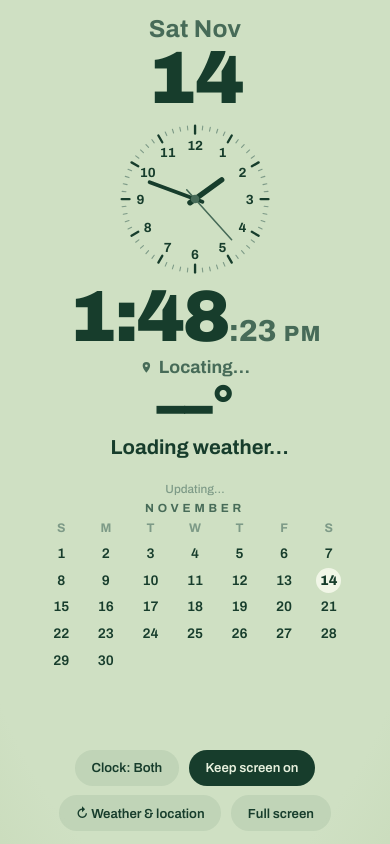
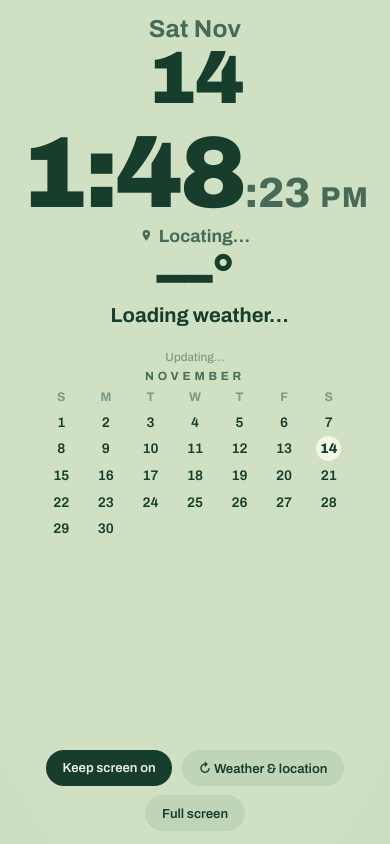
Before and after one commit to happysleepy617/happysleepy617.github.io, a plain HTML site: page index.html in a window 390 px wide. Drawn offline with Linux system fonts and the light colour scheme.

Commit message:
Digital-only clock: remove analogue face and mode switcher

```diff
--- a/index.html
+++ b/index.html
@@ -26,8 +26,6 @@
         --ink-faint: #7d9a87;
         --today-bg: #f1f6e7;
         --today-ink: #173d2c;
-        --hand: #173d2c;
-        --second: #476b58;
         --btn-bg: rgba(23, 61, 44, 0.08);
         --btn-bg-on: #173d2c;
         --btn-ink-on: #e6f0dd;
@@ -145,16 +143,8 @@
         min-height: 0;
         padding: 1vh 0;
       }
-      .clock-wrap {
-        width: min(40vh, 34vw);
-        aspect-ratio: 1;
-        flex: none;
-      }
-      .clock-wrap svg { width: 100%; height: 100%; display: block; }
-
-      /* ---------- Digital time: large readout under the analogue face.
-         Three display modes, switched by the Clock button and held in
-         memory only: "both" (default), "digital", "analogue". ---------- */
+      /* ---------- Digital time: the only clock — a large readout in
+         the top-right quadrant, sized to fill it. ---------- */
       .clock-block {
         display: flex;
         flex-direction: column;
@@ -164,42 +154,29 @@
       .digital {
         text-align: center;
         line-height: 0.95;
-        margin-top: 1.4vh;
         font-variant-numeric: tabular-nums;
         white-space: nowrap;
       }
       .d-time {
-        font-size: clamp(3.6rem, 9.5vw, 6.8rem);
+        font-size: clamp(4.6rem, 12vw, 9.5rem);
         font-weight: 900;
         letter-spacing: -0.03em;
         color: var(--ink);
       }
       .d-sec {
-        font-size: clamp(1.5rem, 4vw, 2.8rem);
+        font-size: clamp(1.9rem, 5vw, 3.8rem);
         font-weight: 800;
         color: var(--ink-soft);
         letter-spacing: -0.01em;
       }
       .d-ampm {
-        font-size: clamp(1.1rem, 2.8vw, 2rem);
+        font-size: clamp(1.3rem, 3.4vw, 2.6rem);
         font-weight: 800;
         color: var(--ink-soft);
         letter-spacing: 0.06em;
         margin-left: 0.35em;
         text-transform: uppercase;
       }
-      /* Both: shrink the analogue face so the large digital readout fits
-         in the same top-right quadrant without pushing weather off. */
-      .stage[data-clock-mode="both"] .clock-wrap { width: min(27vh, 23vw); }
-      /* Digital only: no face, the readout becomes the whole clock —
-         as large as the quadrant allows. */
-      .stage[data-clock-mode="digital"] .clock-wrap { display: none; }
-      .stage[data-clock-mode="digital"] .digital { margin-top: 0; }
-      .stage[data-clock-mode="digital"] .d-time { font-size: clamp(4.6rem, 12vw, 9.5rem); }
-      .stage[data-clock-mode="digital"] .d-sec { font-size: clamp(1.9rem, 5vw, 3.8rem); }
-      .stage[data-clock-mode="digital"] .d-ampm { font-size: clamp(1.3rem, 3.4vw, 2.6rem); }
-      /* Analogue only: original photo layout. */
-      .stage[data-clock-mode="analogue"] .digital { display: none; }
       .weather {
         align-self: flex-start;
         margin-left: 9%;
@@ -282,17 +259,10 @@
         .dow-month { font-size: 2.9vh; }
         .daynum { font-size: 8.8vh; margin-top: 0.3vh; }
         .clock-block { order: 2; align-self: center; margin-top: 0.8vh; }
-        .clock-wrap { width: min(25vh, 58vw); }
-        .stage[data-clock-mode="both"] .clock-wrap { width: min(18.5vh, 44vw); }
-        .digital { margin-top: 0.7vh; }
-        .d-time { font-size: 8.6vh; }
-        .d-sec { font-size: 3.6vh; }
-        .d-ampm { font-size: 2.6vh; }
-        .stage[data-clock-mode="digital"] .digital { margin-top: 0.4vh; }
-        .stage[data-clock-mode="digital"] .d-time { font-size: 12vh; }
-        .stage[data-clock-mode="digital"] .d-sec { font-size: 5vh; }
-        .stage[data-clock-mode="digital"] .d-ampm { font-size: 3.4vh; }
-        .stage[data-clock-mode="analogue"] .daynum { font-size: 10.5vh; }
+        .digital { margin-top: 0.4vh; }
+        .d-time { font-size: 12vh; }
+        .d-sec { font-size: 5vh; }
+        .d-ampm { font-size: 3.4vh; }
         .weather { order: 3; align-self: center; margin-left: 0; text-align: center; margin-top: 0.6vh; }
         .wx-place, .wx-cond { justify-content: center; }
         .wx-place { font-size: 2.1vh; }
@@ -308,17 +278,14 @@
       }
       @media (orientation: portrait) and (max-height: 640px) {
         .daynum { font-size: 8vh; }
-        .stage[data-clock-mode="both"] .clock-wrap { width: min(16vh, 40vw); }
-        .clock-wrap { width: min(23vh, 52vw); }
-        .d-time { font-size: 7.6vh; }
-        .stage[data-clock-mode="digital"] .d-time { font-size: 10.5vh; }
+        .d-time { font-size: 10.5vh; }
         .wx-temp { font-size: 6vh; }
         .cal span { font-size: 1.5vh; }
       }
     </style>
   </head>
   <body>
-    <main class="stage" id="stage" data-clock-mode="both">
+    <main class="stage" id="stage">
       <section class="left" aria-label="Date and calendar">
         <div class="date-block">
           <div class="dow-month" id="dowMonth">—</div>
@@ -332,16 +299,6 @@
 
       <section class="right" aria-label="Clock and weather">
         <div class="clock-block">
-          <div class="clock-wrap">
-            <svg viewBox="0 0 200 200" role="img" aria-label="Analogue clock">
-              <g id="ticks"></g>
-              <g id="numerals" font-family="Archivo, Helvetica Neue, sans-serif" font-weight="700" text-anchor="middle" dominant-baseline="central"></g>
-              <line id="handH" x1="100" y1="108" x2="100" y2="58" stroke-width="7" stroke-linecap="round" />
-              <line id="handM" x1="100" y1="110" x2="100" y2="38" stroke-width="5" stroke-linecap="round" />
-              <line id="handS" x1="100" y1="116" x2="100" y2="30" stroke-width="2" stroke-linecap="round" />
-              <circle cx="100" cy="100" r="5.5" id="hub" />
-            </svg>
-          </div>
           <div class="digital" role="timer" aria-label="Digital clock">
             <span class="d-time" id="digTime">--:--</span><span class="d-sec" id="digSec">:--</span><span class="d-ampm" id="digAmpm"></span>
           </div>
@@ -359,7 +316,6 @@
       </section>
 
       <nav class="controls" aria-label="Clock controls">
-        <button id="modeBtn" type="button">Clock: Both</button>
         <button id="wakeBtn" type="button" aria-pressed="false">Keep screen on</button>
         <button id="locBtn" type="button">↻ Weather &amp; location</button>
         <button id="fsBtn" type="button">Full screen</button>
@@ -377,43 +333,7 @@
         var el = function (id) { return document.getElementById(id); };
         var dowMonth = el("dowMonth"), dayNum = el("dayNum"),
             calMonth = el("calMonth"), cal = el("cal");
-        var handH = el("handH"), handM = el("handM"), handS = el("handS");
         var digTime = el("digTime"), digSec = el("digSec"), digAmpm = el("digAmpm");
-
-        /* ---------- Clock face ---------- */
-        (function buildFace() {
-          var ticks = el("ticks"), nums = el("numerals");
-          var ink = getComputedStyle(document.documentElement).getPropertyValue("--ink").trim() || "#173d2c";
-          var faint = getComputedStyle(document.documentElement).getPropertyValue("--ink-faint").trim() || "#7d9a87";
-          var NS = "http://www.w3.org/2000/svg";
-          for (var i = 0; i < 60; i++) {
-            var hour = i % 5 === 0;
-            var a = i * 6 * Math.PI / 180;
-            var r1 = hour ? 84 : 89, r2 = 94;
-            var ln = document.createElementNS(NS, "line");
-            ln.setAttribute("x1", 100 + r1 * Math.sin(a)); ln.setAttribute("y1", 100 - r1 * Math.cos(a));
-            ln.setAttribute("x2", 100 + r2 * Math.sin(a)); ln.setAttribute("y2", 100 - r2 * Math.cos(a));
-            ln.setAttribute("stroke", hour ? ink : faint);
-            ln.setAttribute("stroke-width", hour ? 3 : 1.4);
-            ln.setAttribute("stroke-linecap", "round");
-            ticks.appendChild(ln);
-            if (hour) {
-              var n = i / 5 === 0 ? 12 : i / 5;
-              var t = document.createElementNS(NS, "text");
-              var rn = 70;
-              t.setAttribute("x", 100 + rn * Math.sin(a));
-              t.setAttribute("y", 100 - rn * Math.cos(a) + 1);
-              t.setAttribute("font-size", "17");
-              t.setAttribute("fill", ink);
-              t.textContent = n;
-              nums.appendChild(t);
-            }
-          }
-          var hand = getComputedStyle(document.documentElement).getPropertyValue("--hand").trim() || ink;
-          var sec = getComputedStyle(document.documentElement).getPropertyValue("--second").trim() || "#476b58";
-          handH.setAttribute("stroke", hand); handM.setAttribute("stroke", hand);
-          handS.setAttribute("stroke", sec); el("hub").setAttribute("fill", sec);
-        })();
 
         /* ---------- Date + calendar ---------- */
         var lastDateKey = "";
@@ -436,7 +356,7 @@
           cal.innerHTML = html;
         }
 
-        /* ---------- Clock hands + digital readout ---------- */
+        /* ---------- Digital readout ---------- */
         var lastDigKey = "";
         function renderDigital(now) {
           var sec = now.getSeconds();
@@ -454,34 +374,9 @@
           var now = new Date();
           renderDate(now);
           renderDigital(now);
-          var ms = now.getMilliseconds();
-          var s = now.getSeconds() + ms / 1000;
-          var m = now.getMinutes() + s / 60;
-          var h = (now.getHours() % 12) + m / 60;
-          handH.setAttribute("transform", "rotate(" + (h * 30) + " 100 100)");
-          handM.setAttribute("transform", "rotate(" + (m * 6) + " 100 100)");
-          handS.setAttribute("transform", "rotate(" + (s * 6) + " 100 100)");
           requestAnimationFrame(tick);
         }
         requestAnimationFrame(tick);
-
-        /* ---------- Clock display mode: Both → Digital → Analogue ----------
-           In-memory only; defaults to Both on every open so the large
-           digital readout is always there unless switched away. */
-        (function () {
-          var stage = el("stage"), modeBtn = el("modeBtn");
-          var modes = [
-            { id: "both", label: "Clock: Both" },
-            { id: "digital", label: "Clock: Digital" },
-            { id: "analogue", label: "Clock: Analogue" }
-          ];
-          var idx = 0;
-          modeBtn.addEventListener("click", function () {
-            idx = (idx + 1) % modes.length;
-            stage.setAttribute("data-clock-mode", modes[idx].id);
-            modeBtn.textContent = modes[idx].label;
-          });
-        })();
 
         /* ---------- Weather (Open-Meteo, no key needed) ----------
            Nothing is allowed to block the weather: geolocation gets a
```
